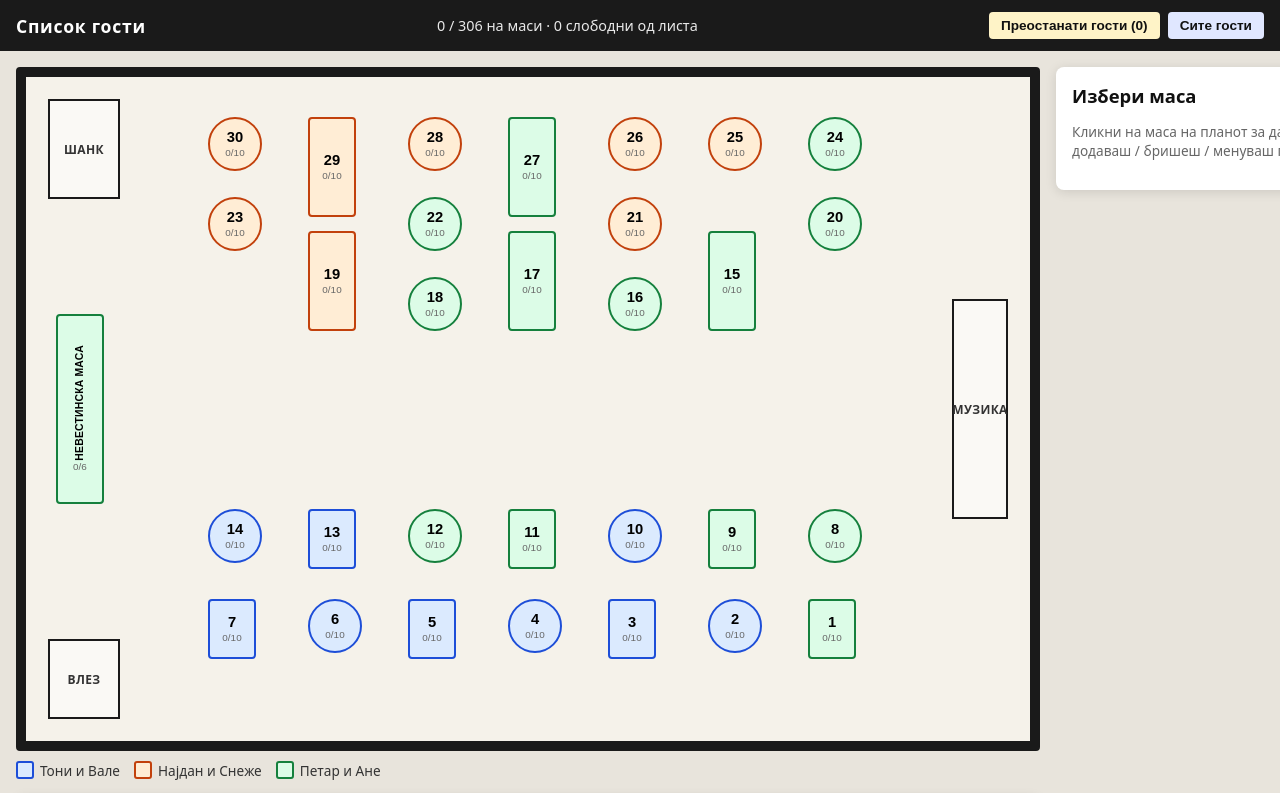
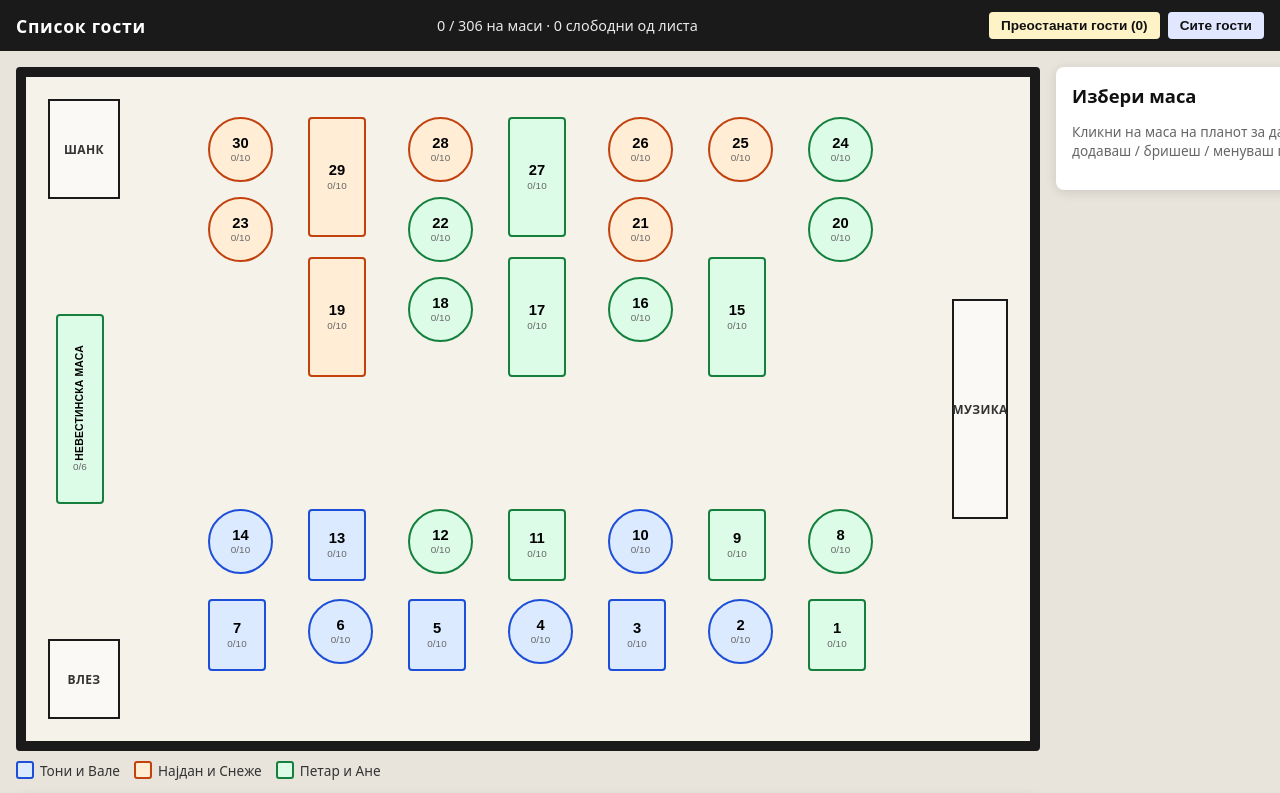
Before and after one commit to nikolovskipetar45/park-masi, a website: page public/index.html in a window 1280 px wide. Shown: the top 793 px of the page. Drawn offline with Linux system fonts and the light colour scheme; no server answers.

Commit message:
Scale round tables to 65px and match rectangular sizes.

```diff
--- a/public/index.html
+++ b/public/index.html
@@ -174,18 +174,18 @@
     .table.owner-ane.partial { background: #bbf7d0; }
     .table.owner-ane.full { background: #86efac; border-color: #14532d; }
 
-    .table.round { border-radius: 50%; width: 54px; height: 54px; }
+    .table.round { border-radius: 50%; width: 65px; height: 65px; }
     .table.rect {
       border-radius: 4px;
-      width: 48px;
-      height: 60px;
+      width: 58px;
+      height: 72px;
     }
     .table.rect.large {
-      height: 100px;
+      height: 120px;
     }
     /* поголеми маси — втора во колона пониско за да не се преклопуваат */
     .table.large.tg2 {
-      top: 142px;
+      top: 168px;
     }
     /* Невестинска — средина лево */
     .table.head {
```
